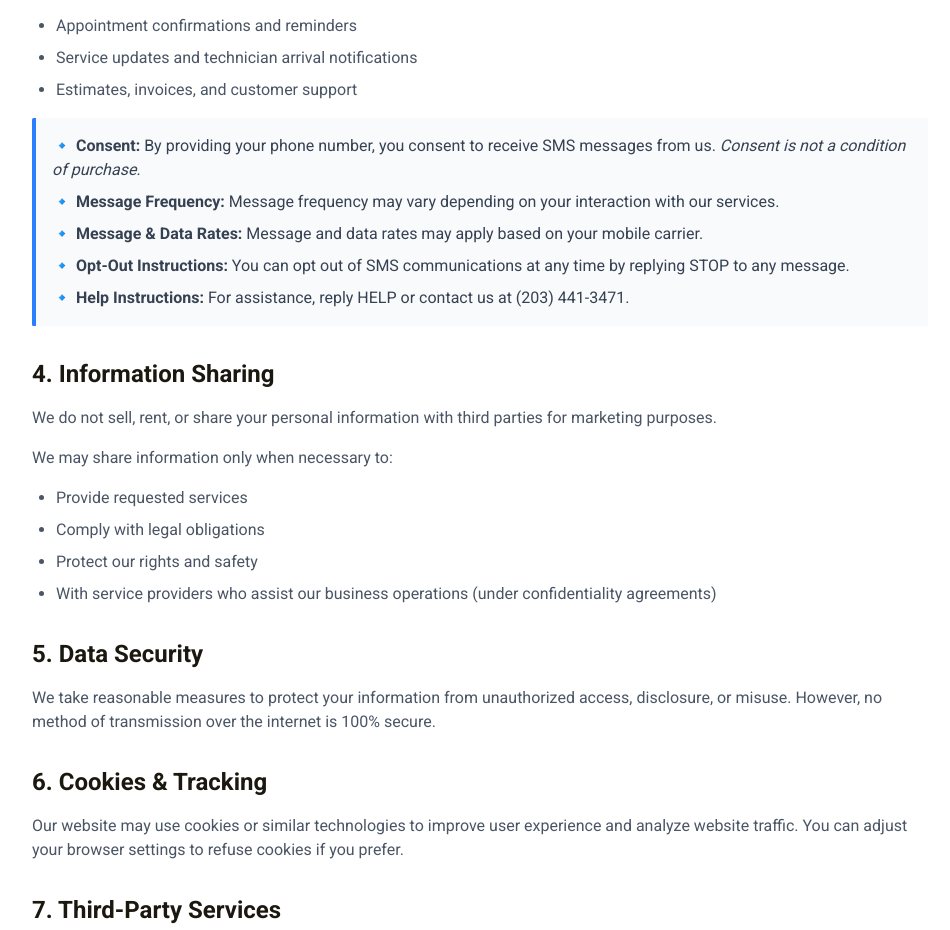
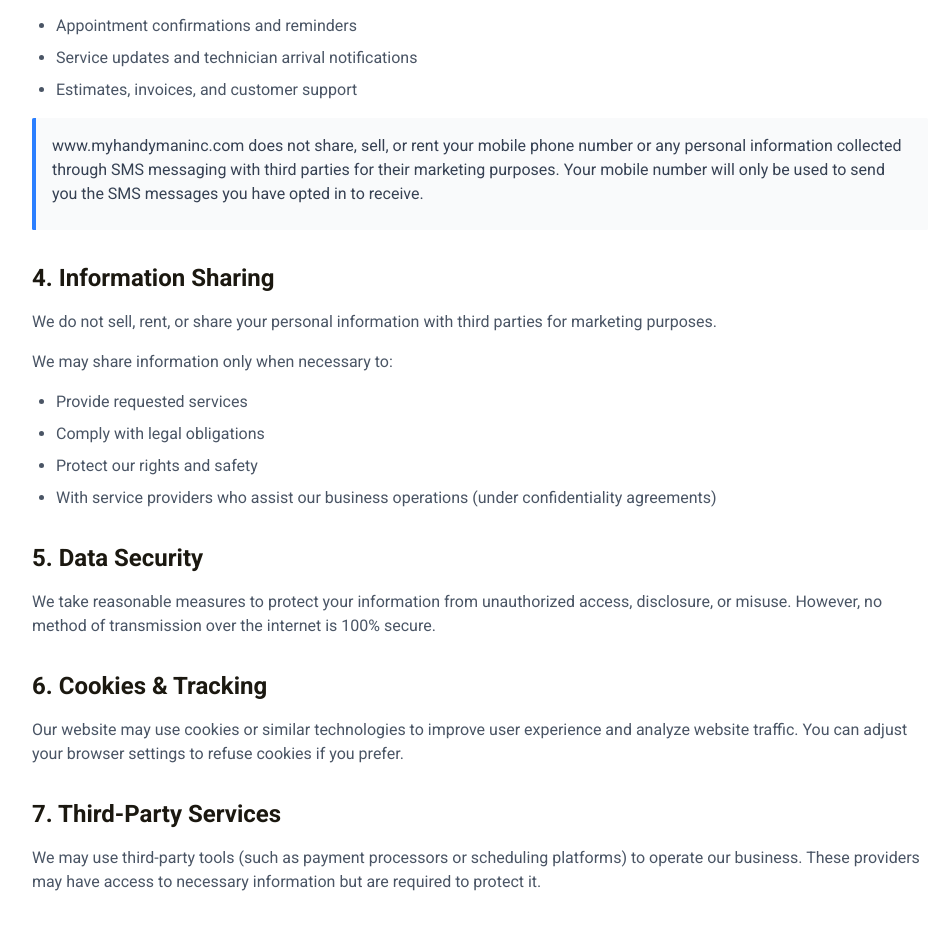
Before and after one commit to s1ddiq/MyHandymanInc, a Next.js app: page /privacy in a window 1280 px wide. Shown: the part 1360-2290 px from the top of the page, without its empty margins (160-1110 px from the left). Built offline with nearby package versions, Linux system fonts and the light colour scheme.

Commit message:
Update page.tsx

```diff
--- a/app/privacy/page.tsx
+++ b/app/privacy/page.tsx
@@ -103,26 +103,10 @@ export default function PrivacyPage() {
 
             <div className="bg-gray-50 p-4 rounded-lg mb-4 border-l-4 border-blue-500">
               <p className="text-gray-700 mb-2">
-                <strong>🔹 Consent:</strong> By providing your phone number, you
-                consent to receive SMS messages from us.{" "}
-                <em>Consent is not a condition of purchase.</em>
+
+www.myhandymaninc.com does not share, sell, or rent your mobile phone number or any personal information collected through SMS messaging with third parties for their marketing purposes. Your mobile number will only be used to send you the SMS messages you have opted in to receive.
               </p>
-              <p className="text-gray-700 mb-2">
-                <strong>🔹 Message Frequency:</strong> Message frequency may
-                vary depending on your interaction with our services.
-              </p>
-              <p className="text-gray-700 mb-2">
-                <strong>🔹 Message & Data Rates:</strong> Message and data rates
-                may apply based on your mobile carrier.
-              </p>
-              <p className="text-gray-700 mb-2">
-                <strong>🔹 Opt-Out Instructions:</strong> You can opt out of SMS
-                communications at any time by replying STOP to any message.
-              </p>
-              <p className="text-gray-700">
-                <strong>🔹 Help Instructions:</strong> For assistance, reply
-                HELP or contact us at (203) 441-3471.
-              </p>
+
             </div>
 
             <h2 className="text-2xl font-bold mt-8 mb-4">
```
